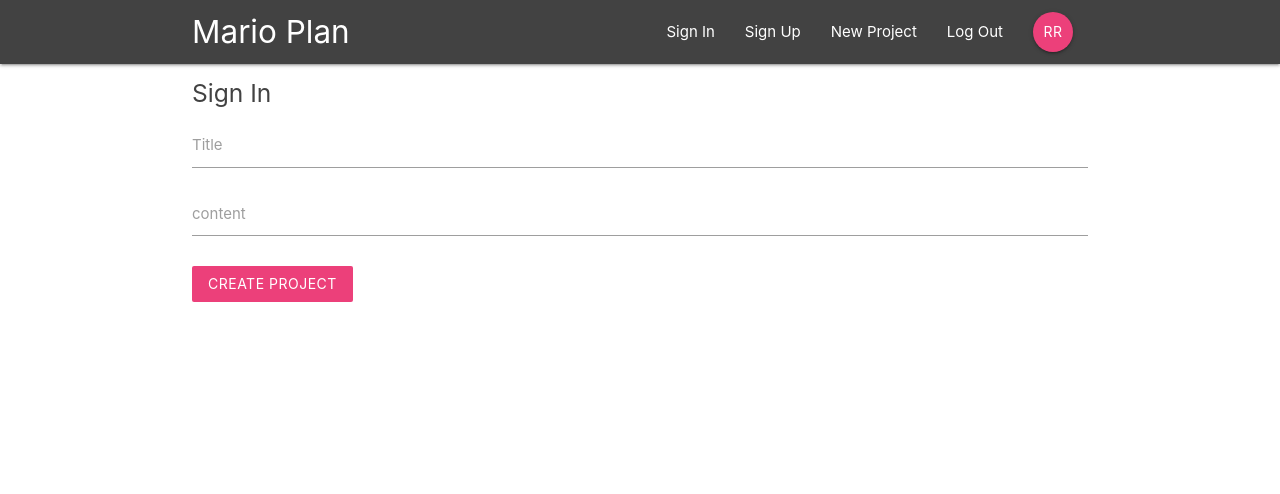
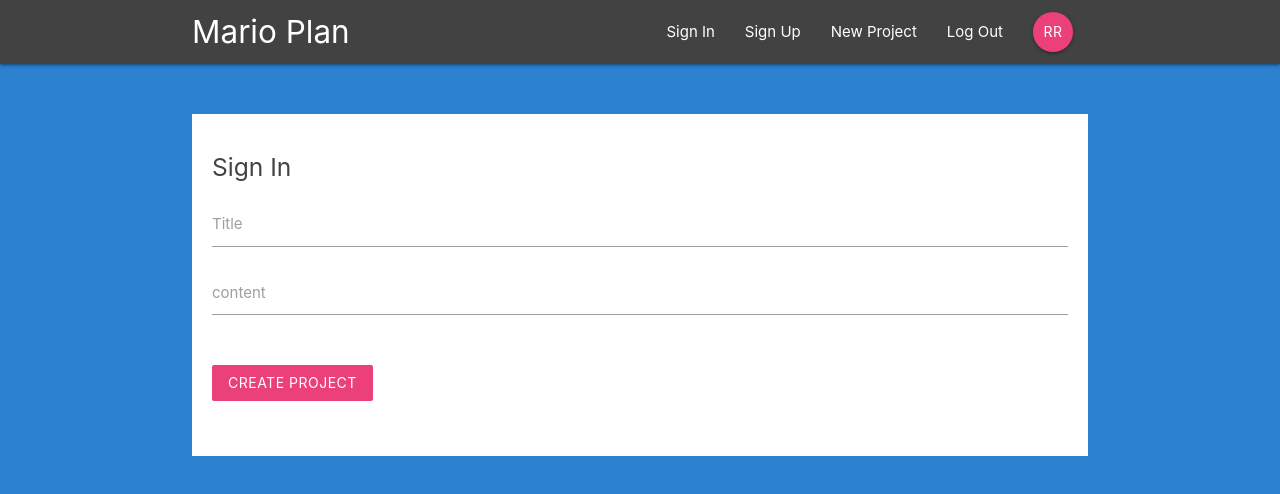
Before and after one commit to Roshith93/react-redux-project_create, a React (Create React App) app: page /createproject in a window 1280 px wide. Shown: the top 494 px of the page. Built offline with nearby package versions, Linux system fonts and the light colour scheme.

Commit message:
added styles to the project

```diff
--- a/src/index.css
+++ b/src/index.css
@@ -1,13 +1,43 @@
 body {
   margin: 0;
+  padding: 0;
   font-family: -apple-system, BlinkMacSystemFont, 'Segoe UI', 'Roboto', 'Oxygen',
     'Ubuntu', 'Cantarell', 'Fira Sans', 'Droid Sans', 'Helvetica Neue',
     sans-serif;
   -webkit-font-smoothing: antialiased;
   -moz-osx-font-smoothing: grayscale;
+  background: no-repeat;
+  background-size: 100%;
+  background-position: bottom;
+  background-color: #2c81d1;
 }
 
 code {
   font-family: source-code-pro, Menlo, Monaco, Consolas, 'Courier New',
     monospace;
 }
+
+form {
+  padding: 20px;
+  margin-top: 50px;
+}
+
+form button,
+form h5 {
+  margin: 20px 0;
+}
+
+input[type=text]:not(.browser-default):focus:not([readonly]),
+input[type=email]:not(.browser-default):focus:not([readonly]),
+input[type=password]:not(.browser-default):focus:not([readonly]),
+textarea.materialize-textarea:focus:not([readonly]) {
+  border-color: #ec407a;
+  box-shadow: none;
+}
+
+input[type=text]:not(.browser-default):focus:not([readonly])+label,
+textarea.materialize-textarea:focus:not([readonly])+label,
+input[type=email]:not(.browser-default):focus:not([readonly])+label,
+input[type=password]:not(.browser-default):focus:not([readonly])+label {
+  color: #ec407a !important;
+}
```
Also changed, not shown: public/img/back-img.jpg (added), public/img/mario-bg.png (added).
